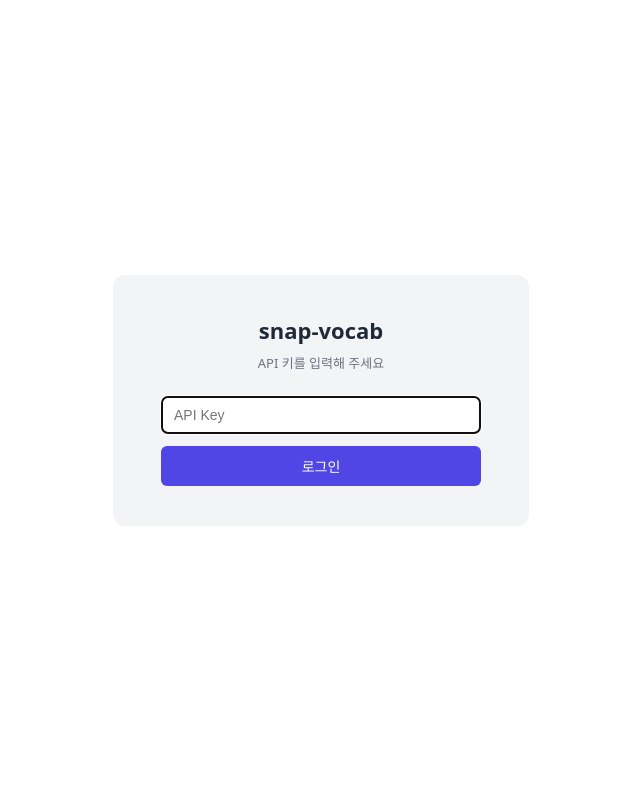
After one commit to hanyoungYoo/snap-vocab, a FastAPI app: template templates/login.html in a window 1280 px wide. The commit adds this page. Shown: the whole page, without its empty margins (175-815 px from the left). Run offline with FastAPI, Linux system fonts and the light colour scheme; the template is opened without the code that fills it, so the values that code supplies are empty; parts of the project's set-up code (start-up, migrations or seed data) failed here and were passed over.

Commit message:
feat(dashboard): Add login page at root (#18)
* feat(dashboard): Add login page at root with key-based auth

- Add GET / → login page (templates/login.html)
- Add POST /login → validates key, redirects to /dashboard or /?error=1
- /dashboard now redirects to / on invalid key (was 401)
- Remove root JSON health endpoint (dashboard router owns /)
- Update dashboard tests to expect 303 redirect on bad/missing key

* fix(dashboard): Store API key in httponly cookie instead of URL param

- POST /login sets httponly samesite=strict cookie, redirects to /dashboard
- GET /dashboard reads key from cookie (no longer accepts ?key= query param)
- dashboard.js reads api_key cookie for API calls
- Remove window.API_KEY injection from dashboard.html
- Update tests to use cookie-based auth

* fix(test): Update test_health for login page and fix Korean text CI check

- test_health: GET / now returns HTML login page, not JSON
- Korean text check: scan changed files directly instead of diff lines,
  exclude .html templates (user-facing strings are intentionally Korean)

---------

Co-authored-by: Yoo Han young <h.yoo@sap.com>

```diff
--- a/api/main.py
+++ b/api/main.py
@@ -28,8 +28,3 @@ app.include_router(dashboard.router)
 app.include_router(admin.router)
 _STATIC_DIR = Path(__file__).parent.parent / "static"
 app.mount("/static", StaticFiles(directory=_STATIC_DIR), name="static")
-
-
-@app.get("/")
-async def root() -> dict:
-    return {"status": "ok"}
--- a/api/routes/dashboard.py
+++ b/api/routes/dashboard.py
@@ -1,8 +1,8 @@
 import hmac
 from pathlib import Path
 
-from fastapi import APIRouter, HTTPException, Request, status
-from fastapi.responses import HTMLResponse
+from fastapi import APIRouter, Cookie, Form, Request, status
+from fastapi.responses import HTMLResponse, RedirectResponse
 from fastapi.templating import Jinja2Templates
 
 from api.db import acquire
@@ -12,11 +12,31 @@ router = APIRouter(tags=["dashboard"])
 _TEMPLATES_DIR = Path(__file__).parent.parent.parent / "templates"
 templates = Jinja2Templates(directory=_TEMPLATES_DIR)
 
+_COOKIE_NAME = "api_key"
+
+
+def _valid_key(key: str) -> bool:
+    return hmac.compare_digest(key, settings.api_secret_key)
+
+
+@router.get("/", response_class=HTMLResponse)
+async def login_page(request: Request, error: bool = False):
+    return templates.TemplateResponse(request, "login.html", {"error": error})
+
+
+@router.post("/login")
+async def login(key: str = Form("")):
+    if not _valid_key(key):
+        return RedirectResponse("/?error=1", status_code=status.HTTP_303_SEE_OTHER)
+    resp = RedirectResponse("/dashboard", status_code=status.HTTP_303_SEE_OTHER)
+    resp.set_cookie(_COOKIE_NAME, key, httponly=True, samesite="strict")
+    return resp
+
 
 @router.get("/dashboard", response_class=HTMLResponse)
-async def dashboard(request: Request, key: str = ""):
-    if not hmac.compare_digest(key, settings.api_secret_key):
-        raise HTTPException(status.HTTP_401_UNAUTHORIZED)
+async def dashboard(request: Request, api_key: str = Cookie(default="")):
+    if not _valid_key(api_key):
+        return RedirectResponse("/", status_code=status.HTTP_303_SEE_OTHER)
 
     async with acquire() as conn:
         total = await conn.fetchval("SELECT COUNT(*) FROM cards")
@@ -35,7 +55,6 @@ async def dashboard(request: Request, key: str = ""):
         request,
         "dashboard.html",
         {
-            "key": key,
             "total": total,
             "due_today": due_today,
             "accuracy_7d": round((accuracy_7d or 0) * 100, 1),
--- a/templates/dashboard.html
+++ b/templates/dashboard.html
@@ -27,7 +27,6 @@
     </thead><tbody></tbody></table>
   </section>
 
-  <script>window.API_KEY = {{ key | tojson }};</script>
   <script src="/static/dashboard.js"></script>
 </body>
 </html>
--- /dev/null
+++ b/templates/login.html
@@ -0,0 +1,29 @@
+<!DOCTYPE html>
+<html lang="ko">
+<head>
+  <meta charset="utf-8" />
+  <title>snap-vocab</title>
+  <link rel="stylesheet" href="/static/dashboard.css" />
+  <style>
+    body { display: flex; align-items: center; justify-content: center; min-height: 100vh; margin: 0; }
+    .login-box { background: #f3f4f6; border-radius: 12px; padding: 40px 48px; text-align: center; width: 320px; }
+    .login-box h1 { margin: 0 0 8px; font-size: 22px; }
+    .login-box p { margin: 0 0 24px; color: #6b7280; font-size: 13px; }
+    .login-box input { width: 100%; box-sizing: border-box; padding: 10px 12px; border: 1px solid #d1d5db; border-radius: 6px; font-size: 14px; margin-bottom: 12px; }
+    .login-box button { width: 100%; padding: 10px; background: #4f46e5; color: white; border: none; border-radius: 6px; font-size: 14px; cursor: pointer; }
+    .login-box button:hover { background: #4338ca; }
+    .error { color: #ef4444; font-size: 13px; margin-top: 10px; }
+  </style>
+</head>
+<body>
+  <div class="login-box">
+    <h1>snap-vocab</h1>
+    <p>API 키를 입력해 주세요</p>
+    <form method="post" action="/login">
+      <input type="password" name="key" placeholder="API Key" autofocus />
+      <button type="submit">로그인</button>
+      {% if error %}<p class="error">키가 올바르지 않습니다.</p>{% endif %}
+    </form>
+  </div>
+</body>
+</html>
```
Also changed, not shown: static/dashboard.js (+7 -2 lines), tests/test_cards.py (+8 -6 lines), .github/workflows/lint.yml.
